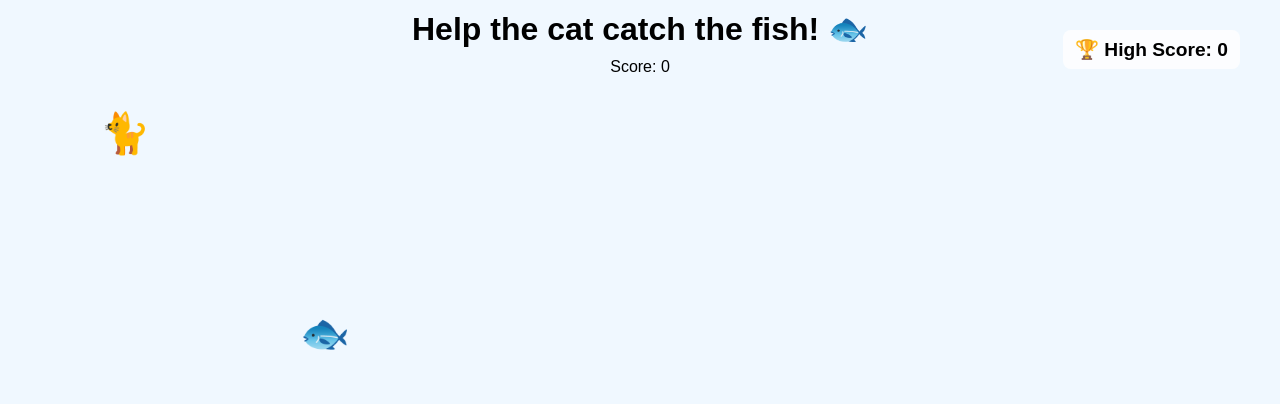
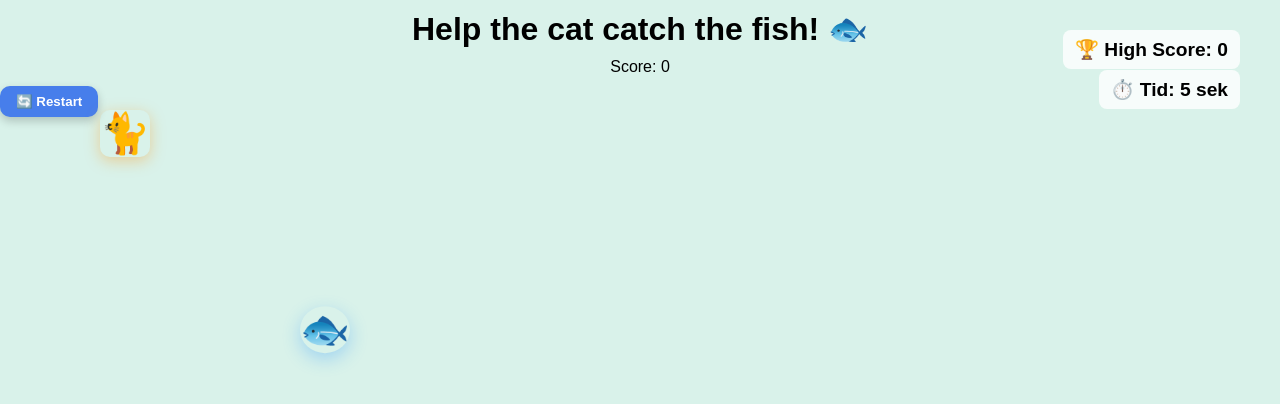
Before and after one commit to Betina9/Javascript-Advanced-Oppgave-1-Create-a-movable-object, a plain HTML site: page index.html in a window 1280 px wide. Drawn offline with Linux system fonts and the light colour scheme.

Commit message:
prøvde å legge inn restart av spillet

```diff
--- a/index.html
+++ b/index.html
@@ -9,7 +9,9 @@
   <body>
     <h1>Help the cat catch the fish! 🐟</h1>
     <p>Score: <span id="score">0</span></p>
+    <div id="timer">⏱️ Tid: 0 sek</div>
     <div id="highscore">🏆 High Score: 0</div>
+    <button id="restart-btn">🔄 Restart</button>
     <div id="player">🐈</div>
     <div id="target">🐟</div>
 
--- a/script.js
+++ b/script.js
@@ -69,3 +69,32 @@ document.addEventListener("keydown", (e) => {
 document.addEventListener("click", (e) => {
   movePlayer(e.clientX, e.clientY);
 });
+
+let time = 0;
+const timerEl = document.getElementById("timer");
+
+// Start timer
+setInterval(() => {
+  time++;
+  timerEl.textContent = `⏱️ Tid: ${time} sek`;
+}, 1000);
+
+const restartBtn = document.getElementById("restart-btn");
+
+function restartGame() {
+  // Nullstill posisjon
+  posX = 100;
+  posY = 100;
+  movePlayer(posX, posY);
+
+  // Nullstill score og timer
+  score = 0;
+  scoreEl.textContent = score;
+  startTime = Date.now();
+  updateTimer();
+
+  // Flytt målet til ny plass
+  moveTarget();
+}
+
+restartBtn.addEventListener("click", restartGame);
--- a/style.css
+++ b/style.css
@@ -5,6 +5,7 @@ body {
   font-family: sans-serif;
   overflow: hidden;
   position: relative;
+  background-color: hsl(160, 50%, 90%);
 }
 
 h1,
@@ -23,6 +24,17 @@ p {
   border-radius: 8px;
 }
 
+#timer {
+  position: absolute;
+  top: 60px;
+  right: 40px;
+  font-size: 1.2rem;
+  font-weight: bold;
+  background-color: rgba(255, 255, 255, 0.8);
+  padding: 8px 12px;
+  border-radius: 8px;
+}
+
 #player,
 #target {
   position: absolute;
@@ -33,9 +45,47 @@ p {
   top: 100px;
   left: 100px;
   transition: top 0.05s, left 0.05s;
+  box-shadow: 0 4px 15px rgba(255, 140, 0, 0.35); /* DarkOrange */
+  border-radius: 10px;
+  animation: bounce 0.4s ease;
 }
 
 #target {
   top: 300px;
   left: 300px;
+  box-shadow: 0 6px 18px rgba(30, 144, 255, 0.3); /* DodgerBlue med gjennomsiktighet */
+  border-radius: 50%;
+  animation: fishSwim 1.5s ease-in-out infinite;
 }
+
+#player:hover,
+#target:hover {
+  transform: scale(1.08);
+  box-shadow: 0 10px 30px rgba(0, 0, 0, 0.4); /* mørkere og større skygge */
+  transition: all 0.3s ease-in-out;
+}
+
+@keyframes fishSwim {
+  0%,
+  100% {
+    transform: translateY(0);
+  }
+  50% {
+    transform: translateY(-5px);
+  }
+}
+
+#restart-btn {
+  padding: 8px 16px;
+  background-color: hsl(220, 80%, 60%);
+  color: white;
+  font-weight: bold;
+  border: none;
+  border-radius: 10px;
+  cursor: pointer;
+  box-shadow: 0 4px 10px rgba(0, 0, 0, 0.2);
+  transition: transform 0.2s;
+}
+#restart-btn:hover {
+  transform: scale(1.05);
+}
```
